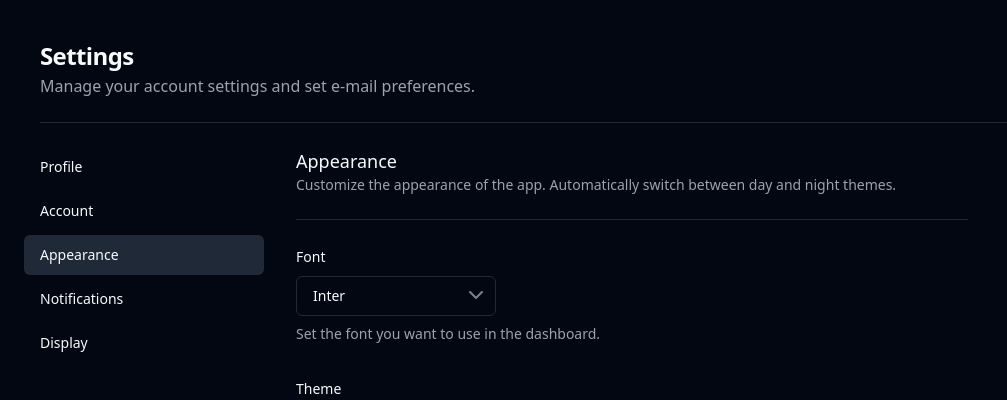
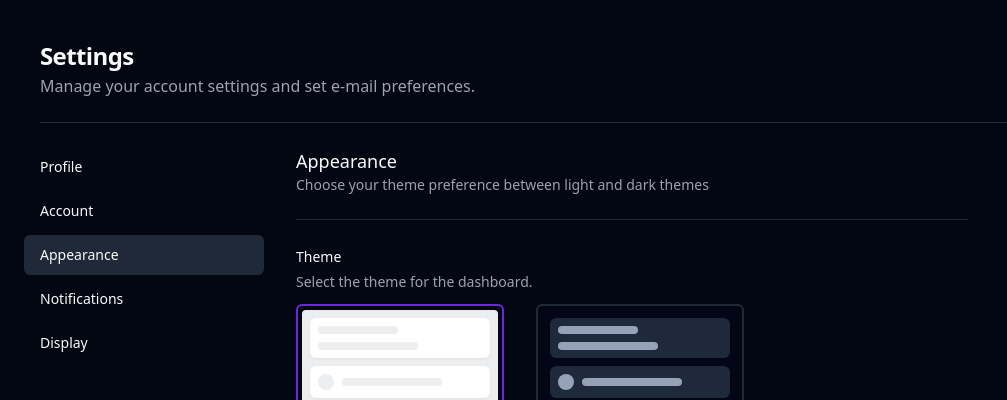
Before and after one commit to Anmol-Baranwal/Designlyfe, a Next.js app: page /settings/appearance in a window 1280 px wide. Shown: the top 400 px of the page, without its empty margins (0-1007 px from the left). Built offline with nearby package versions, Linux system fonts and the light colour scheme; no server answers.

Commit message:
feat: update appearance form page with few details

```diff
--- a/src/components/ui/dashboard/profile/appearance/appearance-form.tsx
+++ b/src/components/ui/dashboard/profile/appearance/appearance-form.tsx
@@ -1,13 +1,14 @@
 'use client'
 
 import { zodResolver } from '@hookform/resolvers/zod'
-import { FontAwesomeIcon } from '@fortawesome/react-fontawesome'
-import { faChevronDown } from '@fortawesome/free-solid-svg-icons'
+// import { FontAwesomeIcon } from '@fortawesome/react-fontawesome'
+// import { faChevronDown } from '@fortawesome/free-solid-svg-icons'
 import { useForm } from 'react-hook-form'
 import * as z from 'zod'
 
-import { cn } from '@/lib/utils'
-import { Button, buttonVariants } from '../../../button'
+// import { cn } from '@/lib/utils'
+import { Button } from '../../../button'
+// import { buttonVariants } from '../../../button'
 import {
   Form,
   FormControl,
@@ -24,10 +25,10 @@ const appearanceFormSchema = z.object({
   theme: z.enum(['light', 'dark'], {
     required_error: 'Please select a theme.',
   }),
-  font: z.enum(['inter', 'manrope', 'system'], {
-    invalid_type_error: 'Select a font',
-    required_error: 'Please select a font.',
-  }),
+  // font: z.enum(['inter', 'manrope', 'system'], {
+  //   invalid_type_error: 'Select a font',
+  //   required_error: 'Please select a font.',
+  // }),
 })
 
 type AppearanceFormValues = z.infer<typeof appearanceFormSchema>
@@ -57,7 +58,7 @@ export function AppearanceForm() {
   return (
     <Form {...form}>
       <form onSubmit={form.handleSubmit(onSubmit)} className="space-y-8">
-        <FormField
+        {/* <FormField
           control={form.control}
           name="font"
           render={({ field }) => (
@@ -88,7 +89,7 @@ export function AppearanceForm() {
               <FormMessage />
             </FormItem>
           )}
-        />
+        /> */}
         <FormField
           control={form.control}
           name="theme"
--- a/src/components/ui/dashboard/profile/appearance/page.tsx
+++ b/src/components/ui/dashboard/profile/appearance/page.tsx
@@ -7,8 +7,9 @@ export default function SettingsAppearancePage() {
       <div>
         <h3 className="text-lg font-medium">Appearance</h3>
         <p className="text-sm text-muted-foreground">
-          Customize the appearance of the app. Automatically switch between day
-          and night themes.
+          Choose your theme preference between light and dark themes
+          {/* Customize the appearance of the app. Automatically switch between day
+          and night themes. */}
         </p>
       </div>
       <Separator />
```
